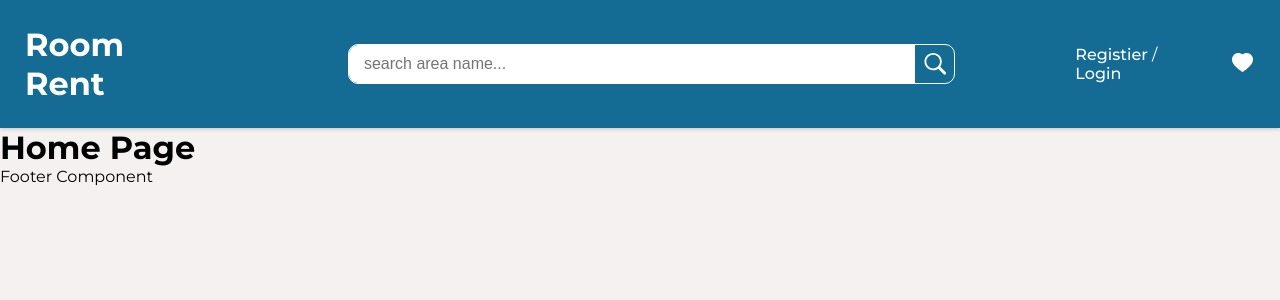
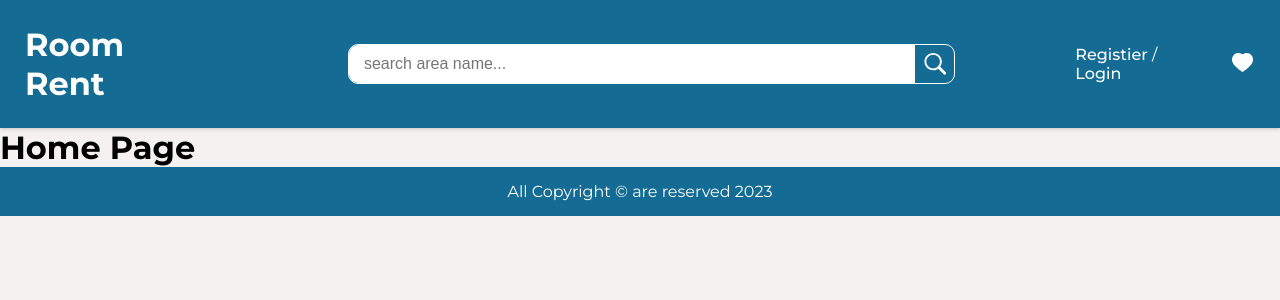
Before and after one commit to sujitroy-dev/room-rent-client, a Next.js app: page / in a window 1280 px wide. Shown: the top 300 px of the page. Built offline with nearby package versions, Linux system fonts and the light colour scheme.

Commit message:
new component: Footer✨

```diff
--- a/components/Footer/Footer.jsx
+++ b/components/Footer/Footer.jsx
@@ -1,8 +1,11 @@
-import React from 'react';
-import styles from './Footer.module.scss';
+import React from "react";
+import styles from "./Footer.module.scss";
 
 export default function Footer() {
+  const currentYear = new Date().getFullYear();
   return (
-    <footer className={styles.footer}>Footer Component</footer>
-  )
+    <footer className={styles.footer}>
+      All Copyright &copy; are reserved {currentYear}
+    </footer>
+  );
 }
--- a/components/Footer/Footer.module.scss
+++ b/components/Footer/Footer.module.scss
@@ -0,0 +1,6 @@
+.footer {
+  padding: 15px;
+  background: var(--secondary-bg);
+  color: white;
+  text-align: center;
+}
```
